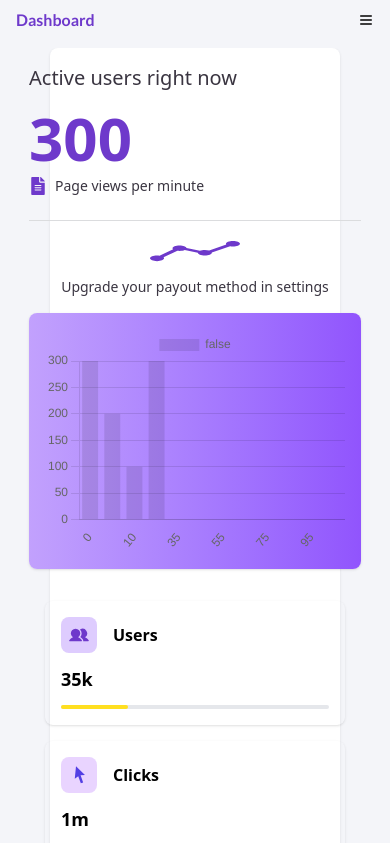
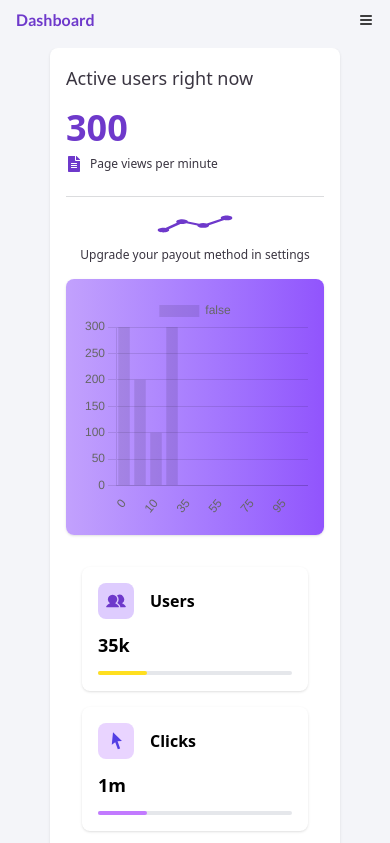
Before and after one commit to Favics-T/Admin-Dashboard, a React (Vite) app: page /home in a window 390 px wide. Shown: the top 843 px of the page. Built offline with nearby package versions, Linux system fonts and the light colour scheme.

Commit message:
working on responsiveness

```diff
--- a/src/components/MainLayout.jsx
+++ b/src/components/MainLayout.jsx
@@ -1,4 +1,3 @@
-import React from 'react';
 import NavBar from './NavBar';
 import { Outlet } from 'react-router-dom';
 import SideBar from './SideBar';
--- a/src/pages/Home/ActiveUsers.jsx
+++ b/src/pages/Home/ActiveUsers.jsx
@@ -7,28 +7,28 @@ import DashboardChart from './Chart/DashboardChart';
 
 const ActiveUsers = () => {
   return (
-    <div className="bg-white w-[290px] flex justify-center items-center md:w-[762px] p-4 rounded-lg shadow">
-      <div className="flex  flex-col gap-4">
+    <div className="bg-white w-full max-w-[900px] mx-auto p-4 sm:p-6 rounded-lg shadow">
+      <div className="flex flex-col gap-4">
 
         {/* Subtitle */}
-        <h1 className="text-[#3A3541] font-lato text-xl">
+        <h1 className="text-[#3A3541] font-lato text-lg sm:text-xl">
           Active users right now
         </h1>
 
         {/* Section 2 */}
-        <div className="flex md:flex-row flex-col gap-4">
+        <div className="flex flex-col md:flex-row gap-4">
 
           {/* Left Stats */}
-          <div className="basis-1/5 flex flex-col gap-6">
+          <div className="md:basis-1/5 flex flex-col gap-6 flex-shrink-0">
 
             {/* Page Views */}
             <div className="flex flex-col gap-2">
-              <h1 className="text-[#6E39CB] text-6xl font-bold font-lato">
+              <h1 className="text-[#6E39CB] text-4xl sm:text-5xl md:text-6xl font-bold font-lato">
                 300
               </h1>
               <div className="flex items-center gap-2">
-                <FaFileAlt className="text-[#6E39CB] text-lg" />
-                <p className="text-[#3A3541] text-sm font-lato">
+                <FaFileAlt className="text-[#6E39CB] text-base sm:text-lg" />
+                <p className="text-[#3A3541] text-xs sm:text-sm font-lato">
                   Page views per minute
                 </p>
               </div>
@@ -37,26 +37,23 @@ const ActiveUsers = () => {
             {/* Upgrade Notice */}
             <div className="border-t border-[#DBDCDE] flex flex-col gap-2 items-center pt-2 text-center">
               <SlGraph
-                className="text-[#6E39CB] text-4xl mt-1"
+                className="text-[#6E39CB] text-3xl sm:text-4xl mt-1"
                 style={{ transform: 'scaleX(2.5)' }}
               />
-              <p className="text-sm text-[#3A3541] font-lato">
+              <p className="text-xs sm:text-sm text-[#3A3541] font-lato">
                 Upgrade your payout method in settings
               </p>
             </div>
-
           </div>
 
           {/* Right Chart */}
-          <div className="flex-1">
-           <DashboardChart />
+          <div className="flex-1 min-w-0">
+            <DashboardChart />
           </div>
-
         </div>
 
         {/* Section 3 */}
         <UserCard />
-
       </div>
     </div>
   );
--- a/src/pages/Home/Home.jsx
+++ b/src/pages/Home/Home.jsx
@@ -7,7 +7,7 @@ import Impression from './components/Impression'
 
 const Home = () => {
   return (
-    <div className='flex md:flex-row flex-col gap-2  md:gap-10  '>
+    <div className='flex md:w-full w-[290px] md:flex-row flex-col gap-2  md:gap-10  '>
       {/* sales and active users */}
       <div className='flex flex-col gap-8'>
  <ActiveUsers />
```
